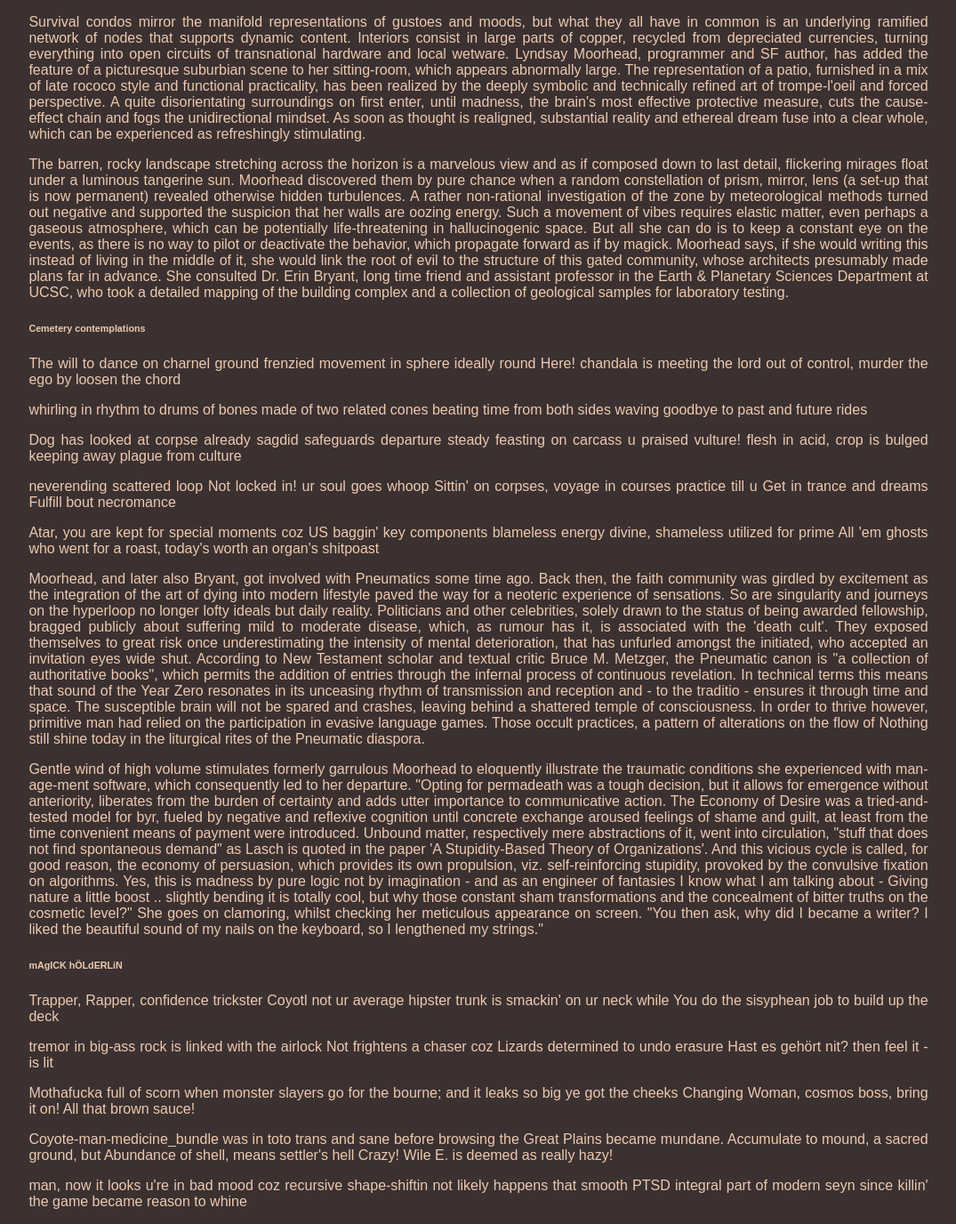
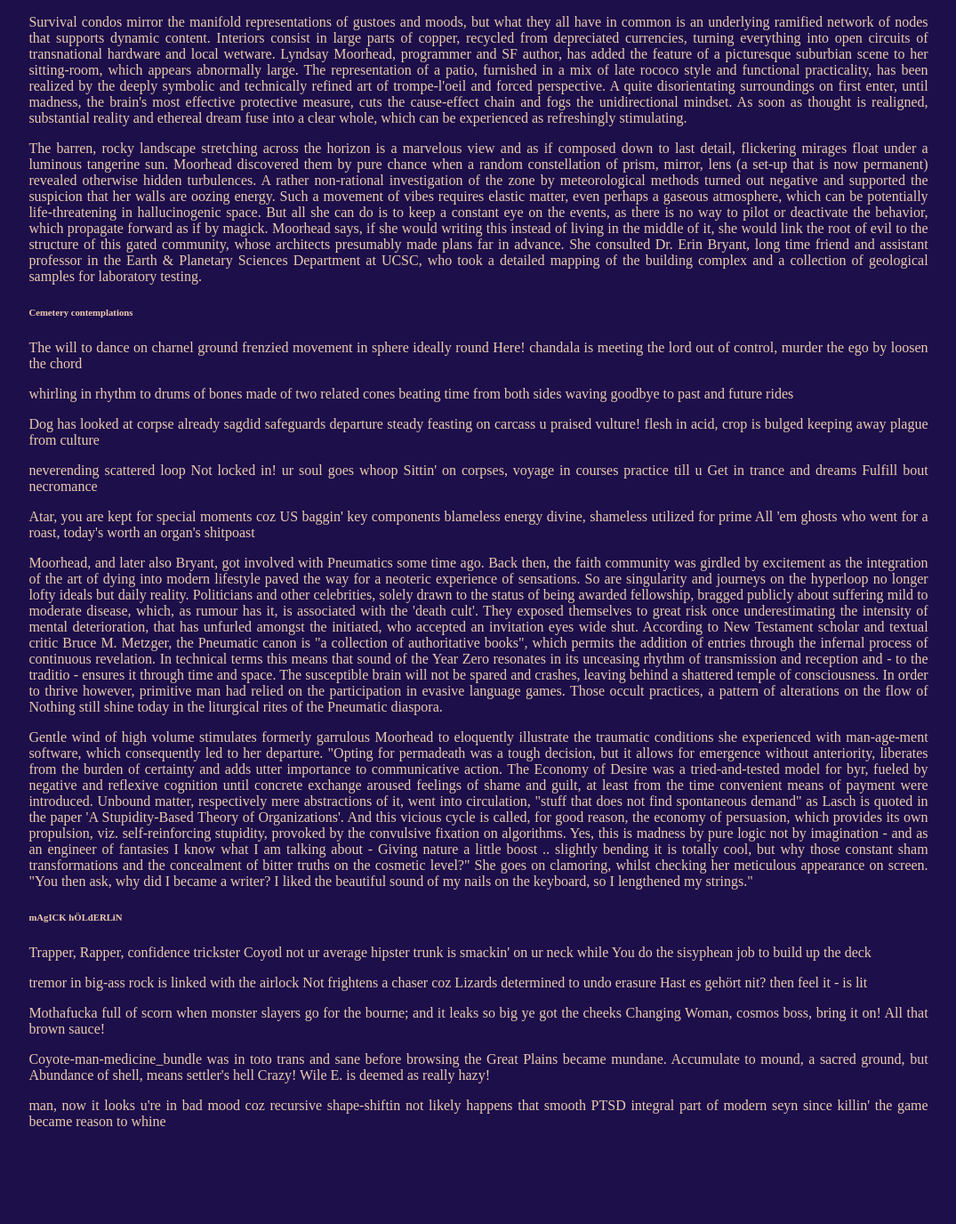
Before and after one commit to Desire-Direct/desire-direct, a PHP site: page /moorhead.html in a window 1280 px wide. Shown: the whole page at 89% size, without its empty margins (102-1177 px from the left). After the commit the page ends 1266 px from the top, so only its background shows below. Run offline with PHP 8.4, Linux system fonts and the light colour scheme.

Commit message:
edit moorstyle

```diff
--- a/moorscript.js
+++ /dev/null
@@ -1 +0,0 @@
-!-----------------------The Modal ------!>  <div id="id01" class="modal">  <div class="modal-content">   <div class="row">    <div class="column">      <img src="images/33_tos.jpg">  </div>    <div class="column">      <p>Pre-order  cards and start building your deck before anyone else does!</p>      <h3> EXCLUSIVE OFFER</h3>        <p>on Limited Edition</p>       <h1>0,- euro*</h1>        <p>Never miss a moment of the action with your personal d_d deck!</p>          <a href="https://www.patreon.com/c_jaeger" class="button">Become a sponsor</a>    <p><span onclick="document.getElementById('id01').style.display='none'" class="nope">nope</span>  </p>    <p><span class="smallfont">*for the first 5 respondents excl. postage and packaging</span></p>         </div>    </div><!--row -->  </div><!--modal-content-->  </div><!--modal-->    </div><!--container -->    <script>  //Get the modal     function initialSetup() {    if (document.getElementById('id01') != null) {      setTimeout(function() {        document.getElementById('id01').style.display = 'block';      }, 2000);    }  }    initialSetup();                 </script>
--- a/moorstyle.css
+++ b/moorstyle.css
@@ -3,9 +3,9 @@
   }
 
 body {
-  background-color: rgb(59,49,49);
-  font-family: Arial, Helvetica, sans-serif;
-  color: rgb(237,201,175);
+	background-color: rgb(28,15,74);	/* Russian Violet */
+  	font-family: serif;
+  	color: rgb(237,201,175);
   }
 
 img { /*does this effect the modal img?*/
```
